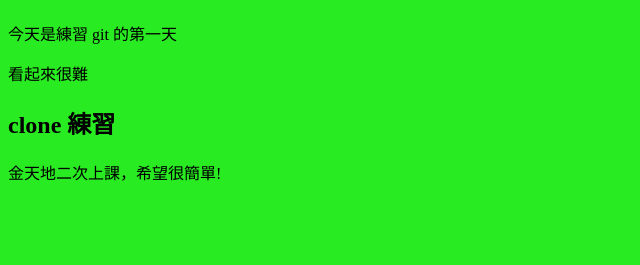
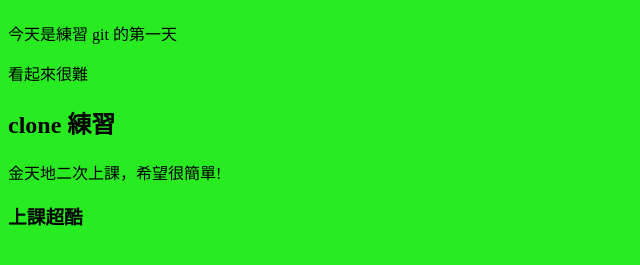
Before and after one commit to YAGO900115/2020_MobileWeb, a plain HTML site: page index.html in a window 1280 px wide. Shown: the part 59-324 px from the top of the page, without its empty margins (0-640 px from the left). Drawn offline with Linux system fonts and the light colour scheme.

Commit message:
fksgojfgsgsgohgofhgos

```diff
--- a/index.html
+++ b/index.html
@@ -15,5 +15,7 @@
 
     <h2>clone 練習</h2>
     <p>金天地二次上課，希望很簡單!</p>
+
+    <h3>上課超酷<h3>
 </body>
 </html>
```
